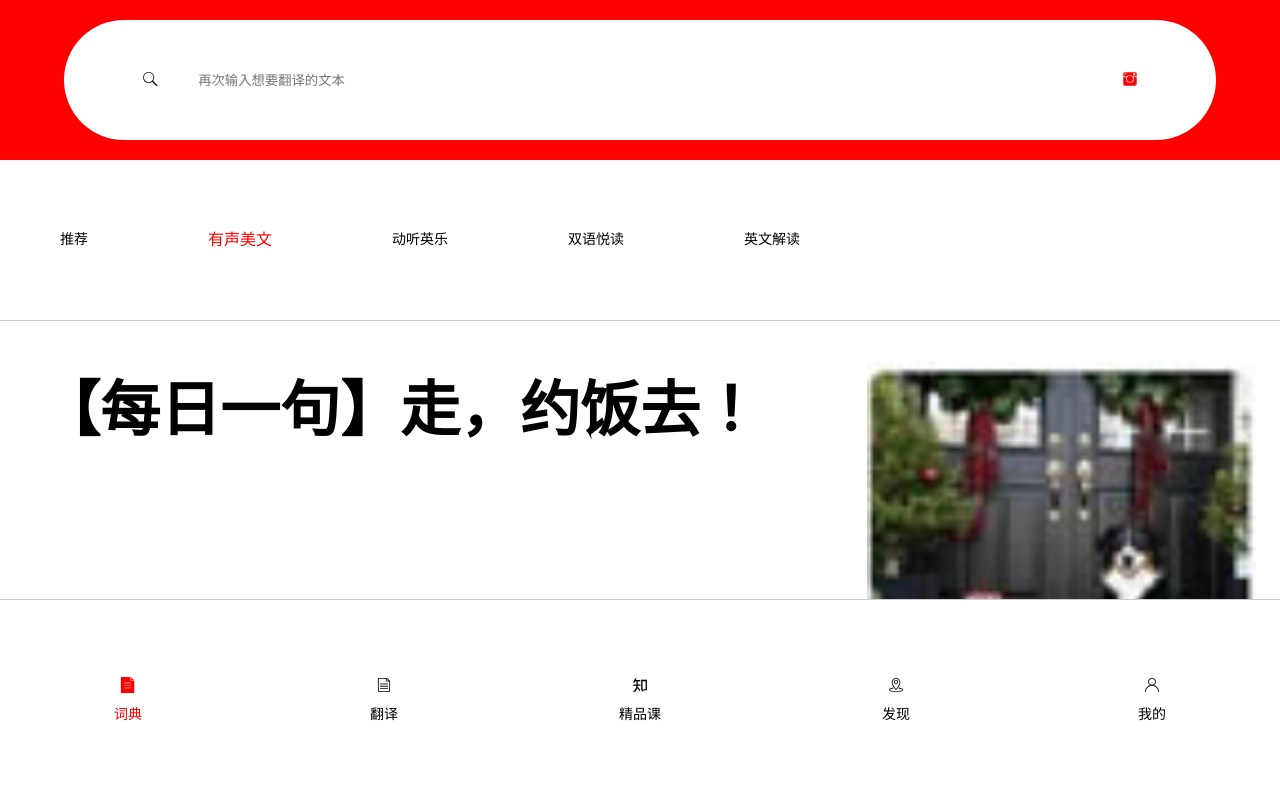
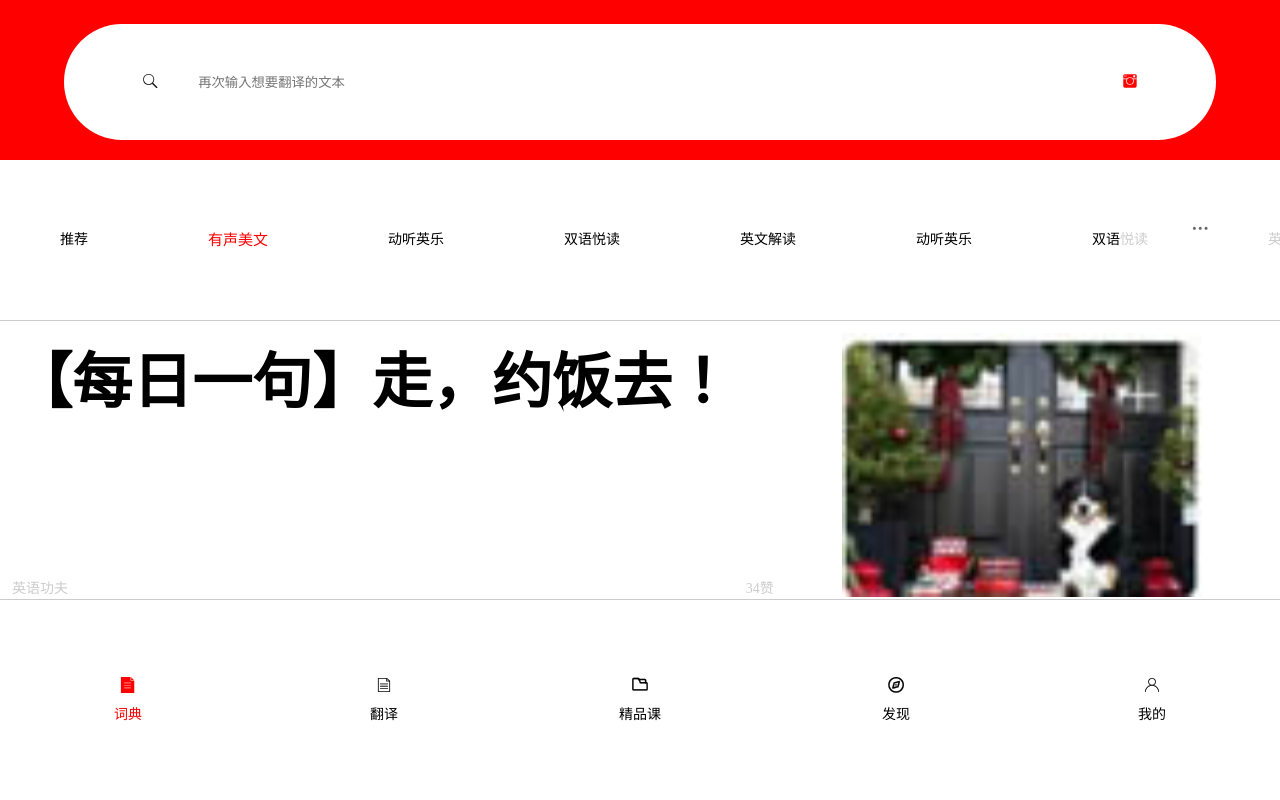
Before and after one commit to samboo123/work01, a plain HTML site: page documentary/index.html in a window 1280 px wide. Drawn offline with Linux system fonts and the light colour scheme.

Commit message:
修改youdao项目

```diff
--- a/documentary/css/style.scss
+++ b/documentary/css/style.scss
@@ -1,4 +1,13 @@
-@charset "UTF-8";@import "reset.css";body,html{   font-size: 14px;    width:100%;       height:100%;       font-family: "微软雅黑";       min-width:320px;}
+@charset "UTF-8";
+@import "reset.css";
+body,html{
+	font-size: 14px;
+	width:100%;
+	height:100%;
+	font-family: "微软雅黑";
+	min-width:320px;
+}
+
 .iconfont{
   font-family:"iconfont" !important;
   font-size:16px;font-style:normal;
@@ -23,13 +32,13 @@ input{
 	background: red;
 	p{
 		width: 90%;
-		height: .3rem;
+		height: .29rem;
 		background:#fff;
 		border-radius: .15rem;
 		margin-left: 5%;
-		margin-top: .05rem;
+		margin-top: .06rem;
 		text-align: center;
-		line-height: .3rem;
+		line-height: .29rem;
 		input{
 			width: 80%;
 			padding-left: .1rem;
@@ -46,18 +55,34 @@ input{
 	line-height: .4rem;
 	border-bottom:1px solid #ccc;
 	ul{
-		width: 200%;
+		width: 250%;
 		display: flex;
 		li{
 			padding:0 .15rem;
 		}
 		li.bg{
 			color: red;
-			font-size: 16px;
+			font-size: 15px;
 		}
 	}
 }
 
+#fixed{
+	z-index: 99;
+	width:.4rem;
+	height: .2rem;
+	position:fixed;
+	text-align: center;
+	background: rgba(255,255,255,.8);
+	top:.47rem;
+	right:0;
+	cursor:pointer;
+	line-height: .2rem;
+	.icon{
+		font-size: 16px;
+		color: #666;
+	}
+}
 .main{
 	width: 100%;
 	height: 100%;
@@ -66,17 +91,17 @@ input{
 	//padding:.1rem;
 	flex-direction:column;
 	flex:1;
-	.one,.other{
-		width: 95%;
+	.this,.other{
+		width: 93%;
 		display: flex;
 		justify-content:space-between;
-		padding:.1rem;
+		padding:12px;
 		h3{
 			font-size: .15rem;
 		}
 	}
 	dd{
-		width: 60%;
+		width: 64%;
 		display: flex;
 		flex-direction:column;
 		justify-content:space-between;
@@ -87,7 +112,8 @@ input{
 		}
 	}
 	dt{
- 		width: 32%;
+ 		width: .9rem;
+ 		height: .66rem;
  		img{
  			width: 100%;
  			height: 100%;
--- a/documentary/index.html
+++ b/documentary/index.html
@@ -22,12 +22,16 @@
 					<li>动听英乐</li>
 					<li>双语悦读</li>
 					<li>英文解读</li>
+					<li>动听英乐</li>
+					<li>双语悦读</li>
+					<li>英文解读</li>
 				</ul>
 			</div>
+			<span id="fixed"><i class="icon iconfont">&#xe604;</i></span>
 		</nav>
 		<main class="main">
 			<div class="scroller">
-				<dl class="one">
+				<dl class="this">
 					<dd>
 						<h3>【每日一句】走，约饭去！</h3>
 						<p><span>英语功夫</span><span>34赞</span></p>
@@ -104,11 +108,11 @@
 					<span>翻译</span>
 				</li>
 				<li>
-					<i class="iconfont">&#xe6a6;</i>
+					<i class="iconfont">&#xe714;</i>
 					<span>精品课</span>
 				</li>
 				<li>
-					<i class="iconfont">&#xe722;</i>
+					<i class="iconfont">&#xe715;</i>
 					<span>发现</span>
 				</li>
 				<li>
```
Also changed, not shown: documentary/css/style.css, 1 other file.
